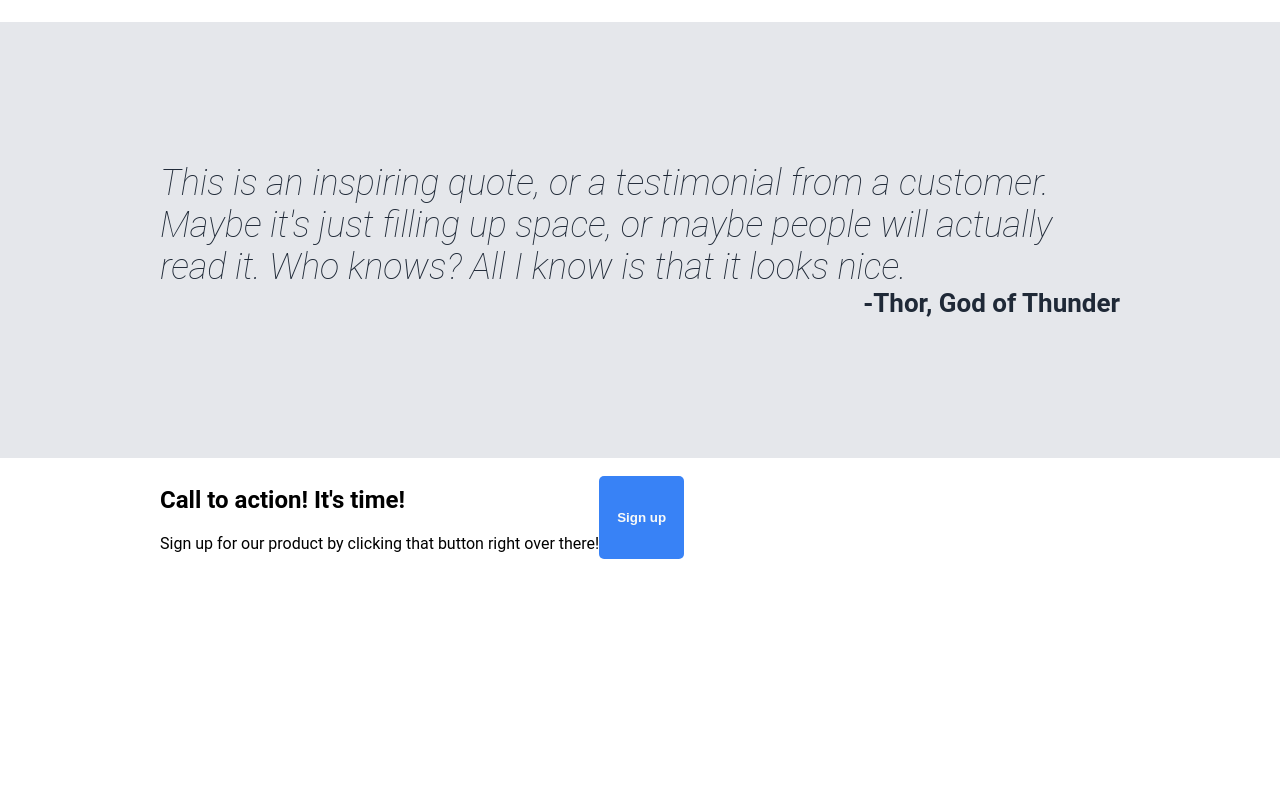
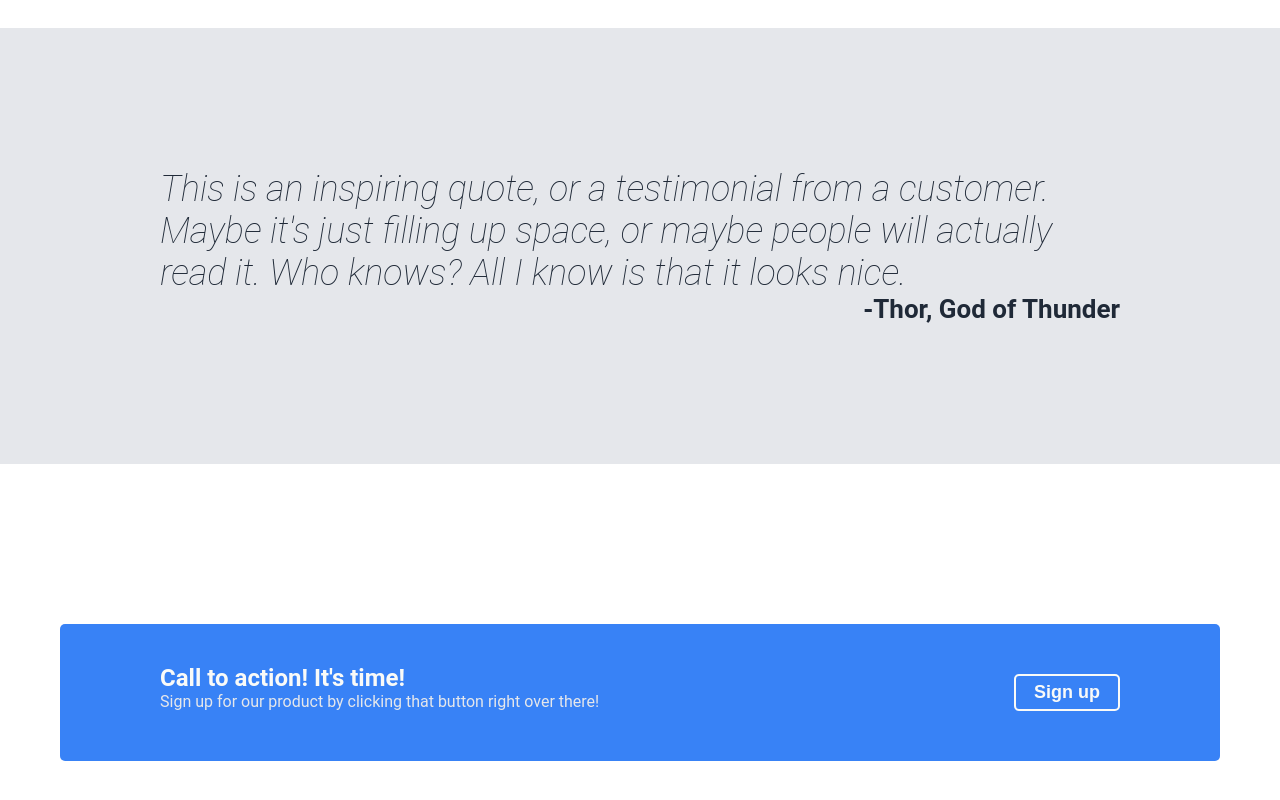
Before and after one commit to jcidp/odin-landing, a plain HTML site: page index.html in a window 1280 px wide. Shown: the part 978-1778 px from the top of the page. Before the commit the page ends 1555 px from the top, so only its background shows below. Drawn offline with Linux system fonts and the light colour scheme.

Commit message:
Add style to the CTA section of the page

```diff
--- a/index.html
+++ b/index.html
@@ -57,7 +57,7 @@
     </section>
     <section class="section4">
         <div class="container">
-            <div class="cta-tex">
+            <div class="cta-text">
                 <h2 class="cta">Call to action! It's time!</h2>
                 <p class="cta">Sign up for our product by clicking that button right over there!</p>
             </div>
--- a/styles.css
+++ b/styles.css
@@ -39,6 +39,7 @@ button {
     background-color: #3882f6;
     border-radius: 5px;
     color: #f9faf8;
+    font-size: 18px;
     font-weight: bold;
     padding: 6px 18px;
     border: none;
@@ -129,3 +130,29 @@ img.hero {
     display: block;
     padding: 60px;
 }
+
+.section4 {
+    padding: 160px 0;
+}
+
+.section4 .container {
+    background-color: #3882f6;
+    padding: 40px 100px;
+    border-radius: 5px;
+    justify-content: space-between;
+}
+
+
+h2.cta {
+    color: #f9faf8;
+    margin: 0;
+}
+
+p.cta {
+    color: #e5e7eb;
+    margin: 0;
+}
+
+button.cta {
+    border: 2px solid #f9faf8
+}
```
